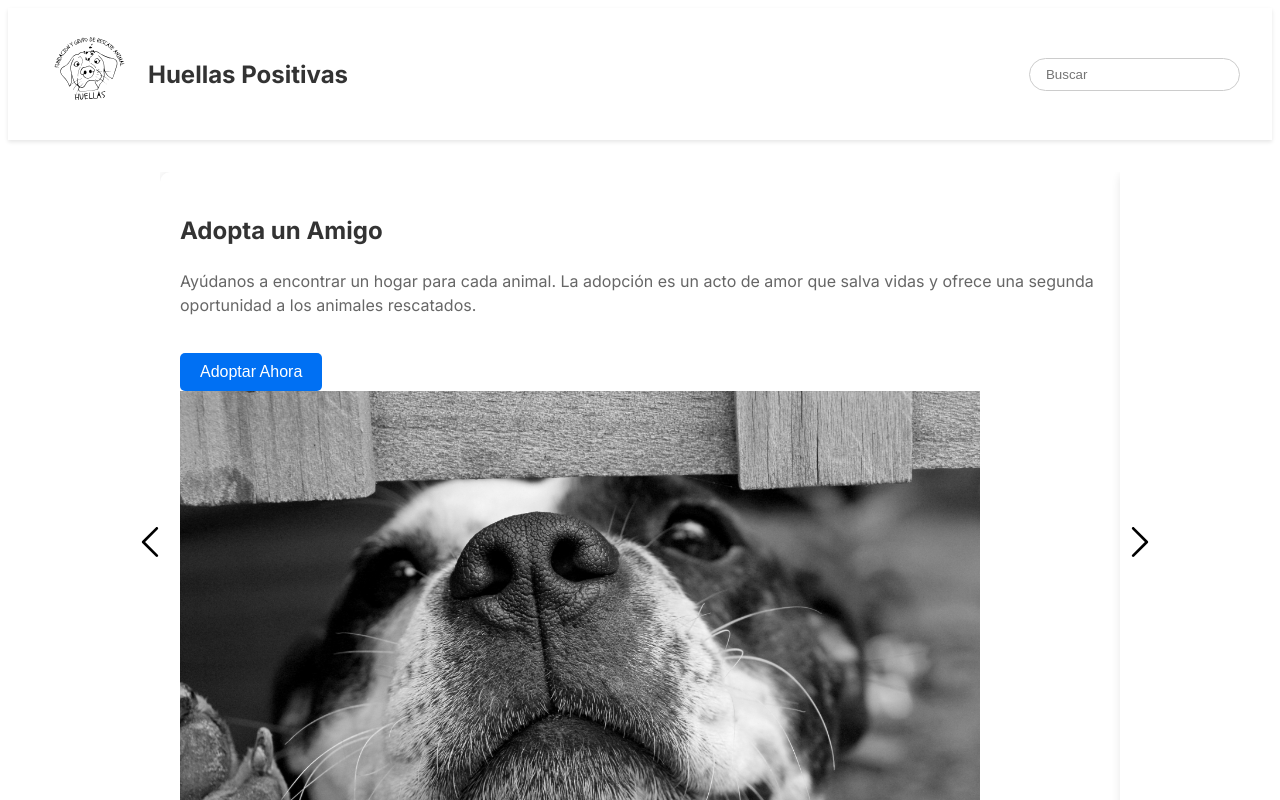
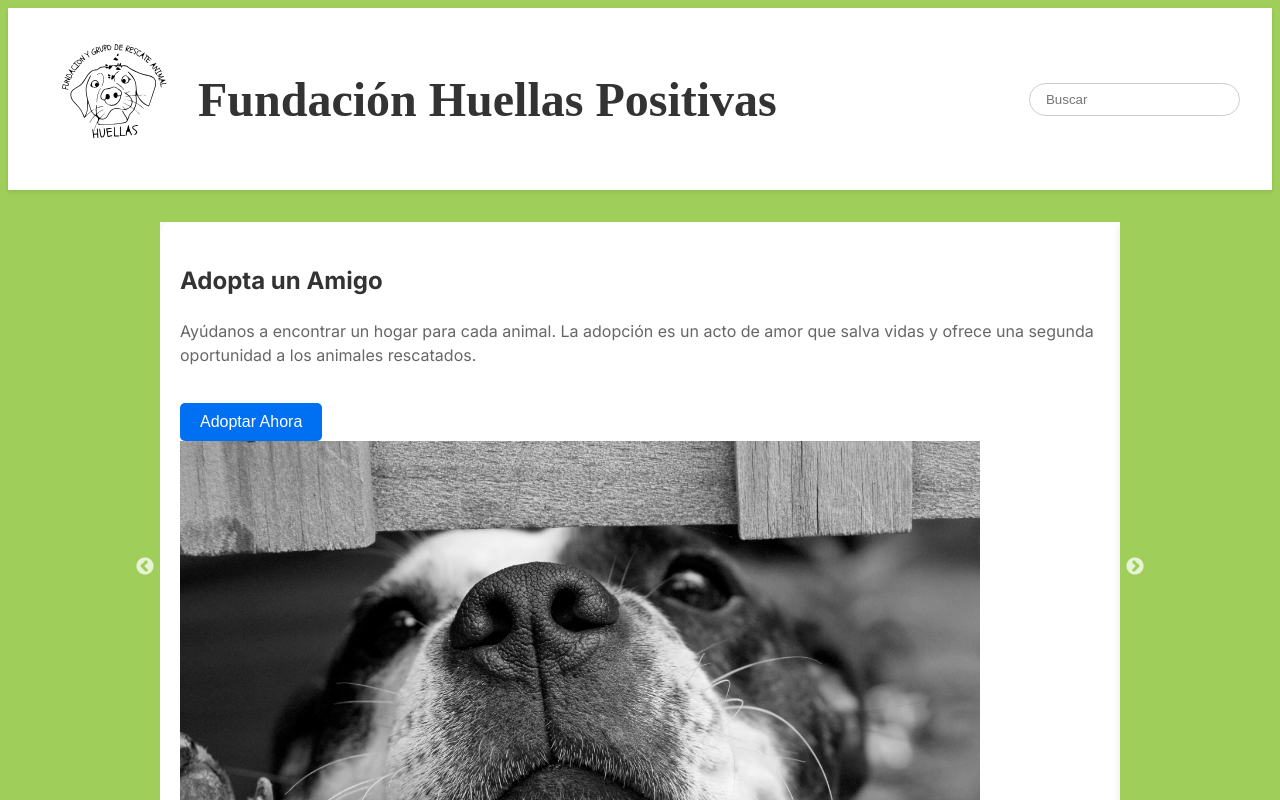
Before and after one commit to ClownWizardForum/huellas-positivas-front-end, a Next.js app: page / in a window 1280 px wide. Shown: the top 800 px of the page. Built offline with nearby package versions, Linux system fonts and the light colour scheme.

Commit message:
dev: adding new routes

```diff
--- a/app/adoptions/[animalId]/form/styles.module.scss
+++ b/app/adoptions/[animalId]/form/styles.module.scss
@@ -2,7 +2,7 @@
   max-width: 800px;
   margin: 0 auto;
   padding: 20px;
-    background-color: #6D4F44;
+  background-color: #6d4f44;
   border-radius: 10px;
   box-shadow: 0 4px 6px rgba(0, 0, 0, 0.1);
 }
@@ -22,8 +22,7 @@
 }
 
 .button {
-    background-color: #38d219;
-    color: white;
+  background-color: #38d219 !important;
   padding: 10px 20px;
   border: none;
   border-radius: 4px;
@@ -31,7 +30,7 @@
   transition: background-color 0.3s;
 
   &:hover {
-      background-color: #15c05c;
+    background-color: #1dff7b !important;
   }
 
   &:disabled {
@@ -40,7 +39,6 @@
     cursor: not-allowed;
   }
 }
-
 
 .stepper {
   margin-bottom: 30px;
--- a/app/layout.jsx
+++ b/app/layout.jsx
@@ -3,6 +3,7 @@ import styles from '@/styles/DogsFundation.module.scss';
 import Footer from "@/components/Footer"
 import Header from '@/components/Header';
 import { Inter } from "next/font/google"
+
 
 
 
--- a/components/Carousel.jsx
+++ b/components/Carousel.jsx
@@ -41,8 +41,6 @@ function Carousel() {
         speed: 500,
         slidesToShow: 1,
         slidesToScroll: 1,
-        nextArrow: <SampleNextArrow />,
-        prevArrow: <SamplePrevArrow />,
         autoplay: true,
         autoplaySpeed: 5000,
     };
--- a/components/Header.jsx
+++ b/components/Header.jsx
@@ -8,8 +8,8 @@ function Header() {
         <header className={styles.header}>
             <div className={styles.container}>
                 <div className={styles.logoContainer}>
-                    <HeaderLogo width="100px" height="100px" />
-                    <h1 className={styles.title}>Huellas Positivas</h1>
+                    <HeaderLogo width="150px" height="150px" />
+                    <h1 className={styles.title}>Fundación Huellas Positivas</h1>
                 </div>
                 <nav className={styles.nav}>
                     <ul className={styles.menu}>
--- a/styles/DogsFundation.module.scss
+++ b/styles/DogsFundation.module.scss
@@ -1,11 +1,11 @@
 .main-content {
     padding: 20px;
-    background-color: #ffffff;
+    background-color: #9fcf5a !important;
 
     section {
         margin-bottom: 20px;
         padding: 20px;
-        background-color: #f0f0f0;
+        background-color: #9fcf5a !important;
         border-radius: 8px;
 
         h2 {
@@ -19,6 +19,7 @@
 }.container {
     /* Tu estilo global para el contenedor */
     min-height: 100vh;
+    background-color: #9fcf5a !important;
     display: flex;
     flex-direction: column;
   }
--- a/styles/Header.module.scss
+++ b/styles/Header.module.scss
@@ -24,9 +24,10 @@
   }
 
   .title {
-    font-size: 1.5rem;
+    font-size: 3rem;
+    font-family:ink free;
     color: #333;
-    font-weight: bold;
+    font-weight:bold;
   }
 
   .nav {
```
Also changed, not shown: app/adoptions/[animalId]/page.jsx (+25 -8 lines). Lines whose indentation alone changed are shown as unchanged.
